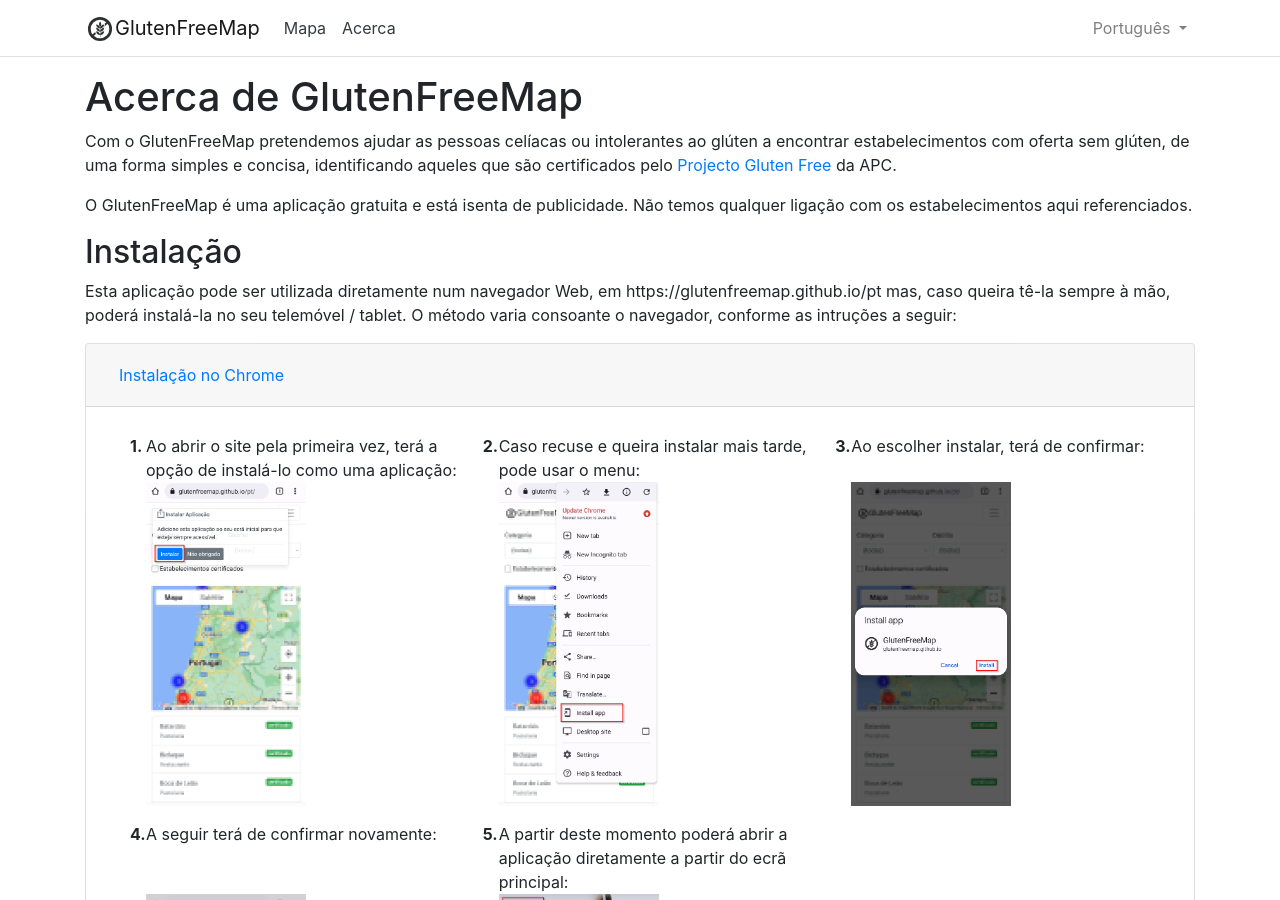
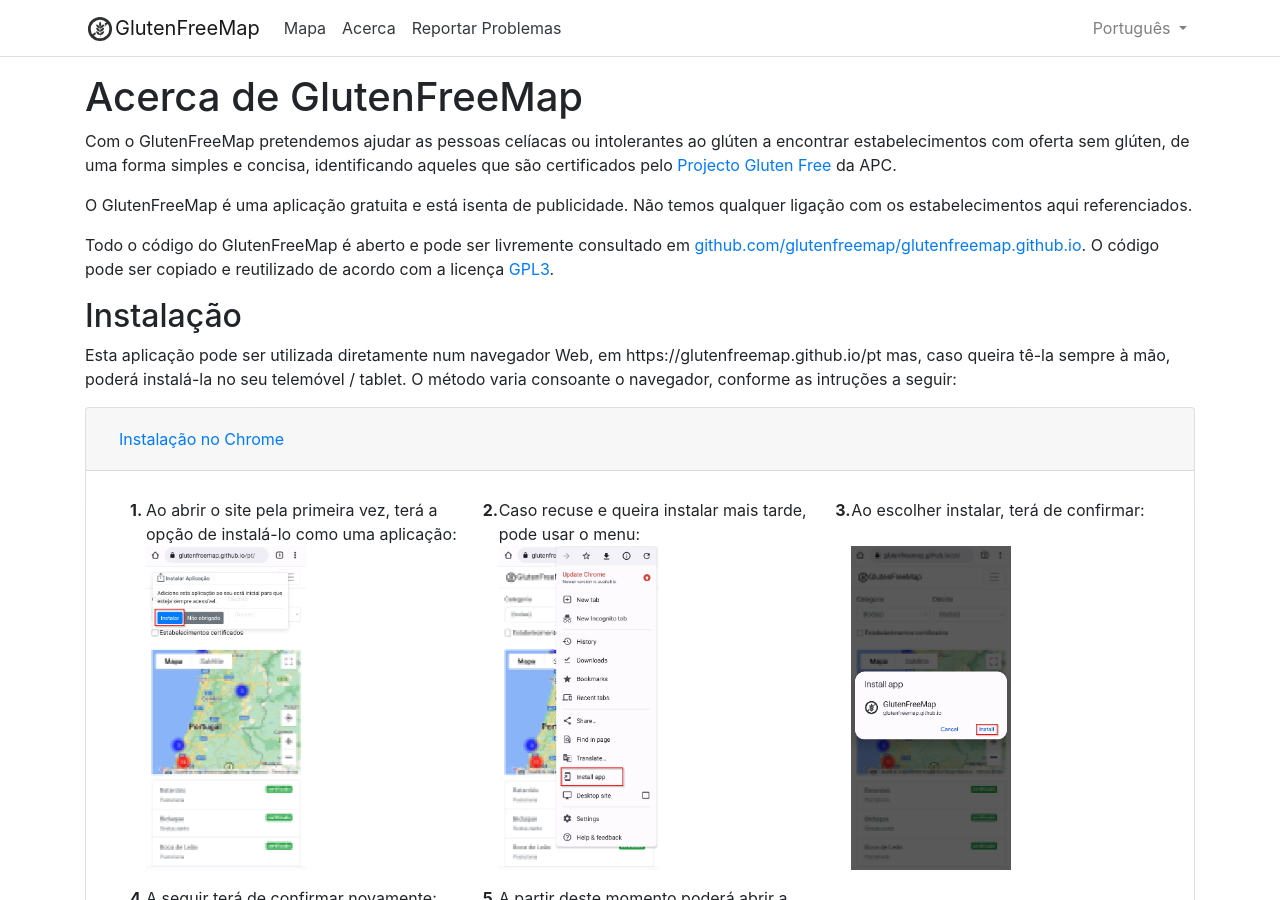
Before and after one commit to glutenfreemap/glutenfreemap.github.io, a Jekyll site: the page built from docs/pt/about.md, in a window 1280 px wide and 900 px high. Built offline with Jekyll 4.4.1, drawn with Linux system fonts in a browser that asks for light colours.

Commit message:
Add contacts page and license

```diff
--- a/docs/_config.yml
+++ b/docs/_config.yml
@@ -40,6 +40,7 @@
   links:
     map: Mapa
     about: Acerca
+    contacts: Reportar Problemas
     language: Língua
 
 - id: en
--- a/docs/_layouts/localized.html
+++ b/docs/_layouts/localized.html
@@ -19,6 +19,9 @@
                     </li>
                     <li class="nav-item">
                         <a class="nav-link text-dark" href="about.html">{{ language.links.about }}</a>
+                    </li>
+                    <li class="nav-item">
+                        <a class="nav-link text-dark" href="contacts.html">{{ language.links.contacts }}</a>
                     </li>
                 </ul>
                 <ul class="navbar-nav">
--- a/docs/pt/about.md
+++ b/docs/pt/about.md
@@ -6,9 +6,11 @@
 
 # Acerca de GlutenFreeMap
 
-Com o GlutenFreeMap pretendemos ajudar as pessoas celíacas ou intolerantes ao glúten a encontrar estabelecimentos com oferta sem glúten, de uma forma simples e concisa, identificando aqueles que são certificados pelo <a href="https://www.celiacos.org.pt/como-certificar-o-seu-estabelecimento/" target="_blank">Projecto Gluten Free</a> da APC.
+Com o GlutenFreeMap pretendemos ajudar as pessoas celíacas ou intolerantes ao glúten a encontrar estabelecimentos com oferta sem glúten, de uma forma simples e concisa, identificando aqueles que são certificados pelo [Projecto Gluten Free](https://www.celiacos.org.pt/como-certificar-o-seu-estabelecimento/){:target="_blank"} da APC.
 
 O GlutenFreeMap é uma aplicação gratuita e está isenta de publicidade. Não temos qualquer ligação com os estabelecimentos aqui referenciados.
+
+Todo o código do GlutenFreeMap é aberto e pode ser livremente consultado em [github.com/glutenfreemap/glutenfreemap.github.io](https://github.com/glutenfreemap/glutenfreemap.github.io){:target="_blank"}. O código pode ser copiado e reutilizado de acordo com a licença [GPL3](https://www.gnu.org/licenses/gpl-3.0.html){:target="_blank"}.
 
 ## Instalação
 
@@ -192,7 +194,7 @@
 
 ## Correções e sugestões
 
-Caso encontre algum erro, queira sugerir algum local em falta ou para qualquer outro assunto relacionado com esta aplicação, [consulte esta página](suggestions.html).
+Caso encontre algum erro, queira sugerir algum local em falta ou para qualquer outro assunto relacionado com esta aplicação, [consulte esta página](contacts.html).
 
 ## Avisos legais
 
```
Also changed, not shown: docs/pt/contacts.md (added, +20 -0 lines), docs/pt/suggestions.md (deleted), readme.md, 1 other file.
